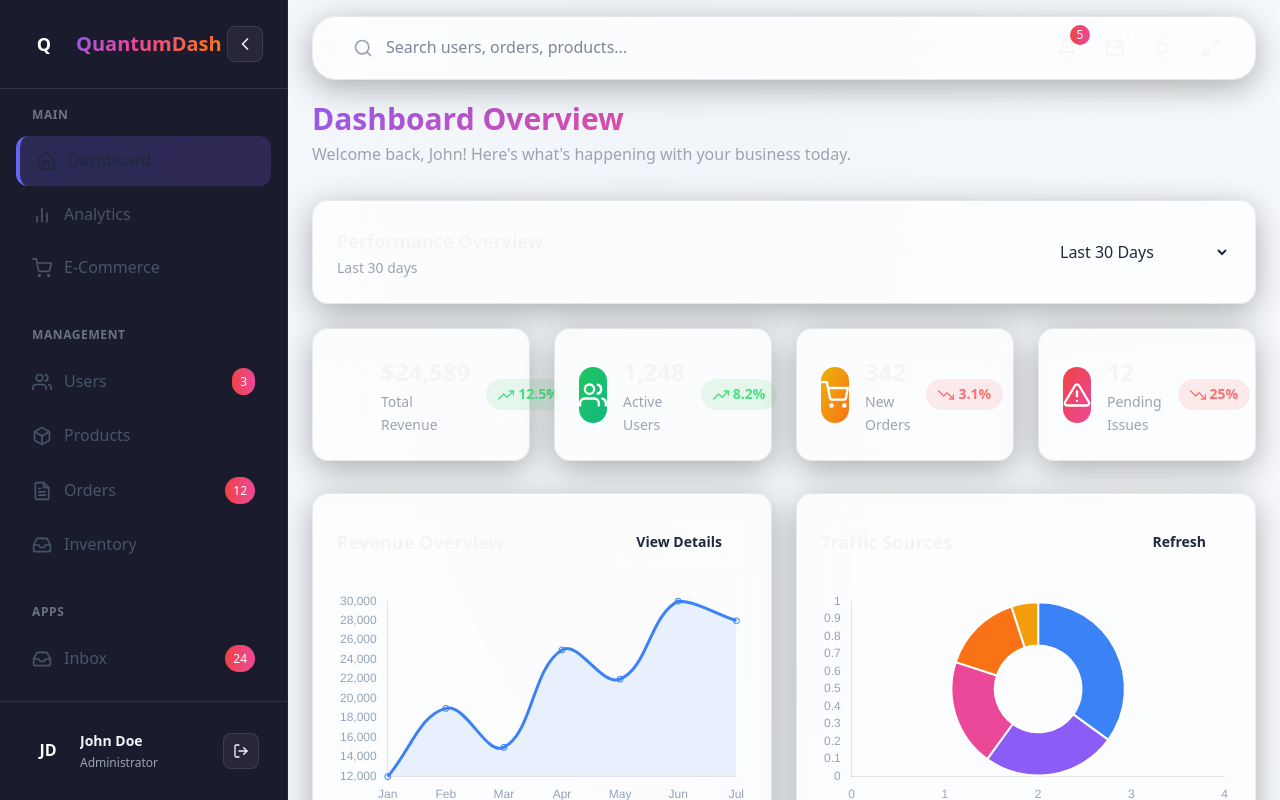
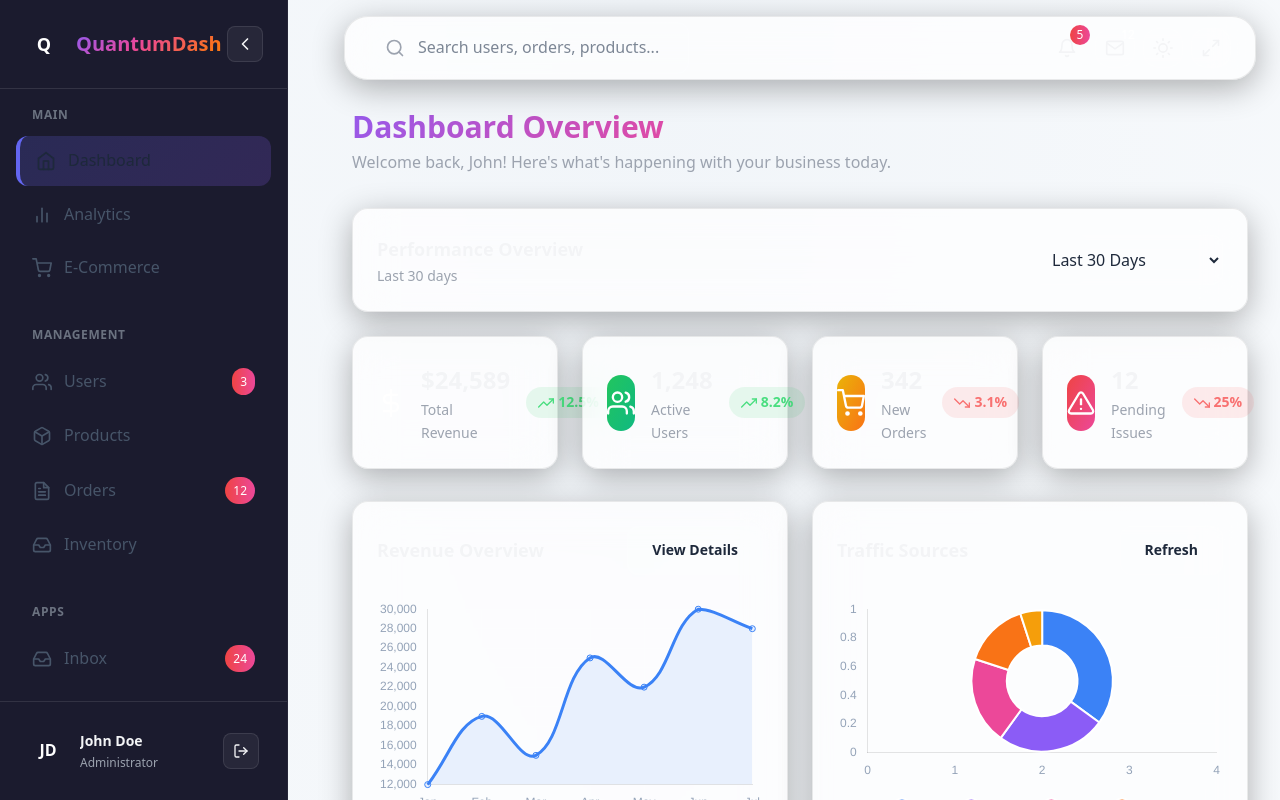
Before and after one commit to sommi991/QUANTUMFLOW-, a React (Vite) app: page / in a window 1280 px wide. Shown: the top 800 px of the page. Built offline with nearby package versions, Linux system fonts and the light colour scheme.

Commit message:
Update App.jsx

```diff
--- a/src/App.jsx
+++ b/src/App.jsx
@@ -18,6 +18,22 @@
     title: '',
     message: ''
   })
+  const [isMobile, setIsMobile] = useState(false)
+
+  // Detect mobile screen
+  useEffect(() => {
+    const checkMobile = () => {
+      setIsMobile(window.innerWidth < 768)
+      // Auto-collapse sidebar on mobile
+      if (window.innerWidth < 768) {
+        setSidebarCollapsed(true)
+      }
+    }
+
+    checkMobile()
+    window.addEventListener('resize', checkMobile)
+    return () => window.removeEventListener('resize', checkMobile)
+  }, [])
 
   const showToast = (type, title, message) => {
     setNotificationData({ type, title, message })
@@ -40,17 +56,22 @@
   const navigateTo = (page) => {
     setCurrentPage(page)
     localStorage.setItem('quantumdash_page', page)
+    // Auto-close sidebar on mobile after navigation
+    if (isMobile) {
+      setSidebarCollapsed(true)
+    }
   }
 
   useEffect(() => {
+    // Load saved preferences
     const savedPage = localStorage.getItem('quantumdash_page') || 'dashboard'
     const savedSidebar = localStorage.getItem('quantumdash_sidebar') === 'true'
     const savedTheme = localStorage.getItem('quantumdash_theme') || 'dark'
 
     setCurrentPage(savedPage)
-    setSidebarCollapsed(savedSidebar)
+    setSidebarCollapsed(isMobile ? true : savedSidebar) // Always collapsed on mobile
     setTheme(savedTheme)
-  }, [])
+  }, [isMobile])
 
   const renderPage = () => {
     switch (currentPage) {
@@ -77,17 +98,23 @@
           currentPage={currentPage}
           onNavigate={navigateTo}
           onToggle={toggleSidebar}
+          isMobile={isMobile}
         />
 
-        <div className={`flex-1 transition-all duration-300 ${sidebarCollapsed ? 'ml-20' : 'ml-72'}`}>
+        <div className={`flex-1 transition-all duration-300 ${
+          sidebarCollapsed
+            ? isMobile ? 'ml-0' : 'ml-16 md:ml-20'
+            : isMobile ? 'ml-0' : 'ml-72 lg:ml-80'
+        }`}>
           <Header
             sidebarCollapsed={sidebarCollapsed}
             onToggleSidebar={toggleSidebar}
             onToggleTheme={toggleTheme}
             theme={theme}
+            isMobile={isMobile}
           />
 
-          <main className="p-6">
+          <main className="p-4 sm:p-6 md:p-8">
             {renderPage()}
           </main>
         </div>
@@ -101,6 +128,14 @@
           onClose={() => setShowNotification(false)}
         />
       )}
+
+      {/* Mobile overlay when sidebar is open */}
+      {!sidebarCollapsed && isMobile && (
+        <div
+          className="fixed inset-0 bg-black/50 backdrop-blur-sm z-30 lg:hidden"
+          onClick={() => setSidebarCollapsed(true)}
+        />
+      )}
     </div>
   )
 }
```
